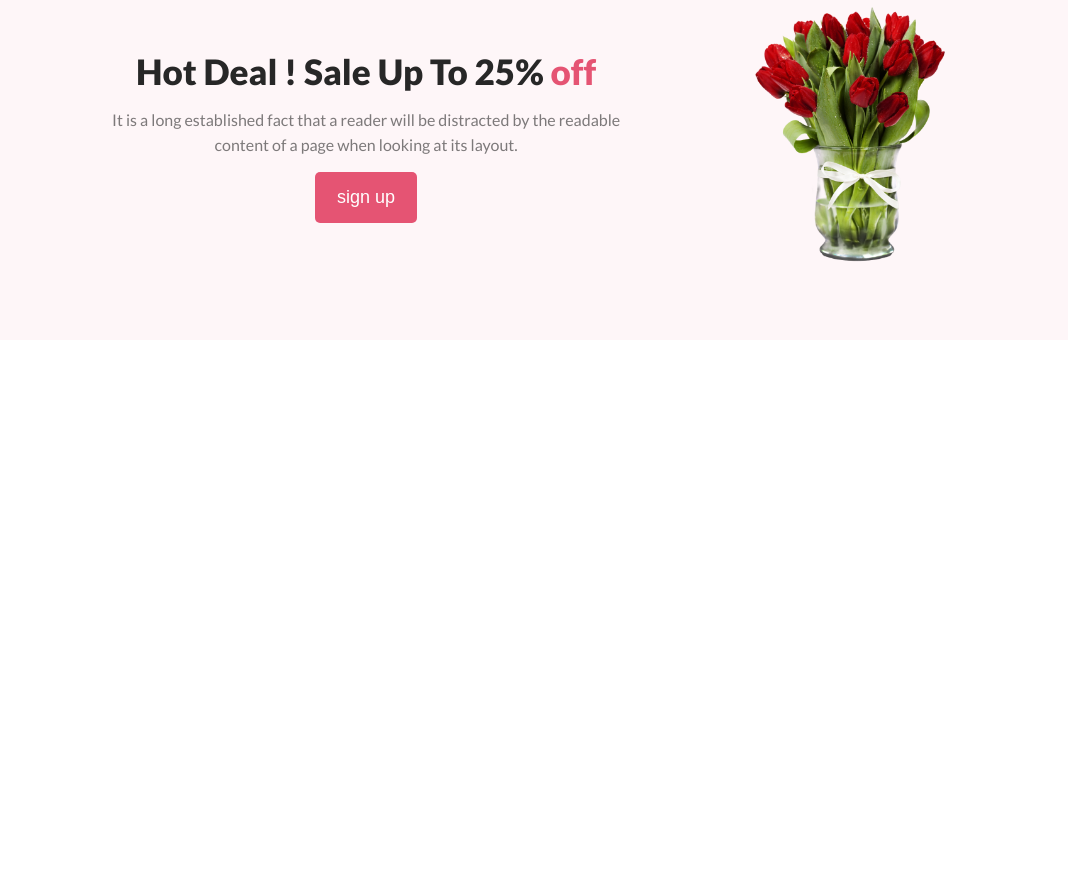
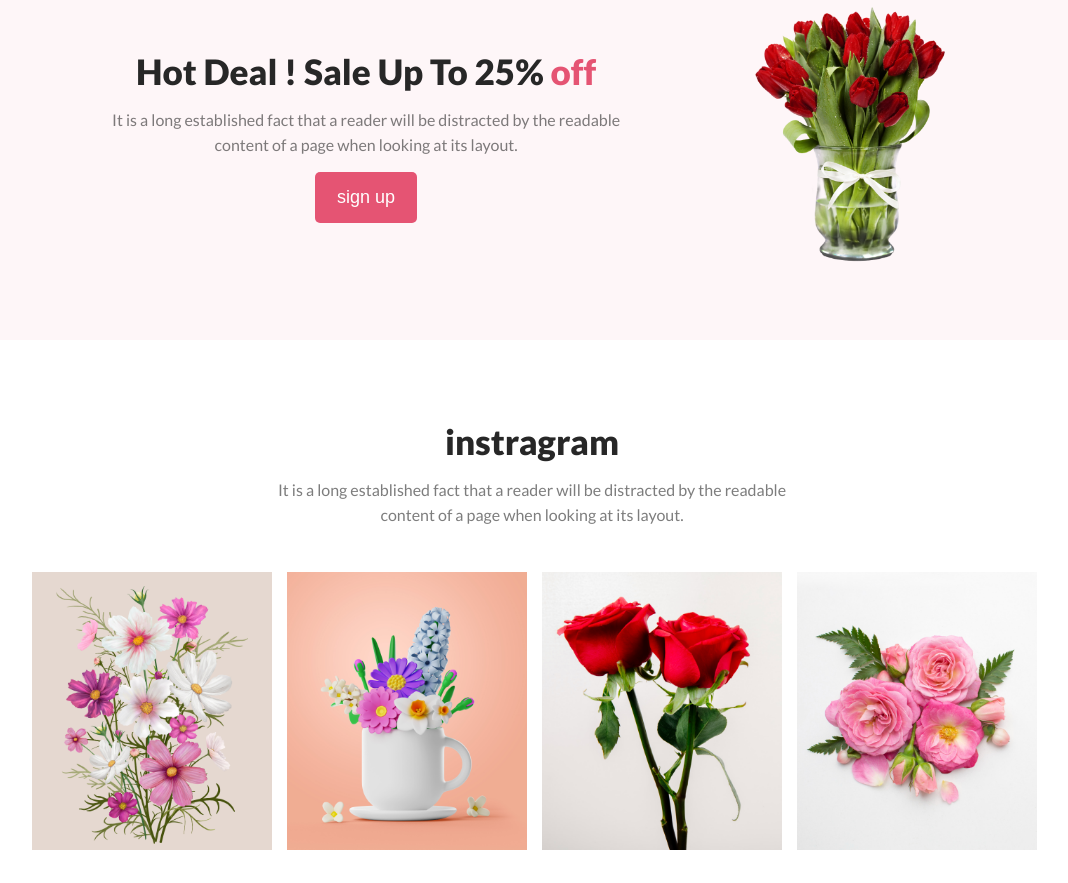
Before and after one commit to rojina560/flower-shop, a plain HTML site: page index.html in a window 1280 px wide. Shown: the part 1708-2591 px from the top of the page, without its empty margins (108-1176 px from the left). Before the commit the page ends 2048 px from the top, so only its background shows below. Drawn offline with Linux system fonts and the light colour scheme.

Commit message:
instragram section added

```diff
--- a/index.html
+++ b/index.html
@@ -96,6 +96,26 @@
                 </div>
             </div>
         </section>
+        <!-- instragram section code  -->
+        <section>
+            <h2 class="section-title">instragram</h2>
+            <p class="section-description">It is a long established fact that a reader will be distracted by the readable <br>
+                content of a page when looking at its layout.</p>
+                <div class="instragram-container">
+                    <div class="intragram-image">
+                        <img src="images/Rectangle 4.png" alt="">
+                    </div>
+                    <div class="intragram-image">
+                        <img src="images/Rectangle 5.png" alt="">
+                    </div>
+                    <div class="intragram-image">
+                        <img src="images/Rectangle 6.png" alt="">
+                    </div>
+                    <div class="intragram-image">
+                        <img src="images/Flower 01.png" alt="">
+                    </div>
+                </div>
+        </section>
 
 
     </main>
--- a/style.css
+++ b/style.css
@@ -112,6 +112,7 @@ body{
     text-align: center;
     align-items: center;
     justify-content: space-between;
+    margin-bottom: 80px;
 
 }
 
@@ -121,3 +122,15 @@ body{
 span{
     color: #E55473;
 }
+/* instragram section style code  */
+.instragram-container{
+    display: flex;
+    width: 1000px;
+    margin: 30px auto;
+    justify-content: space-between;
+    gap: 15px;
+    border-radius: 5px;
+}
+.intragram-image img{
+    width: 240px ;
+}
```
